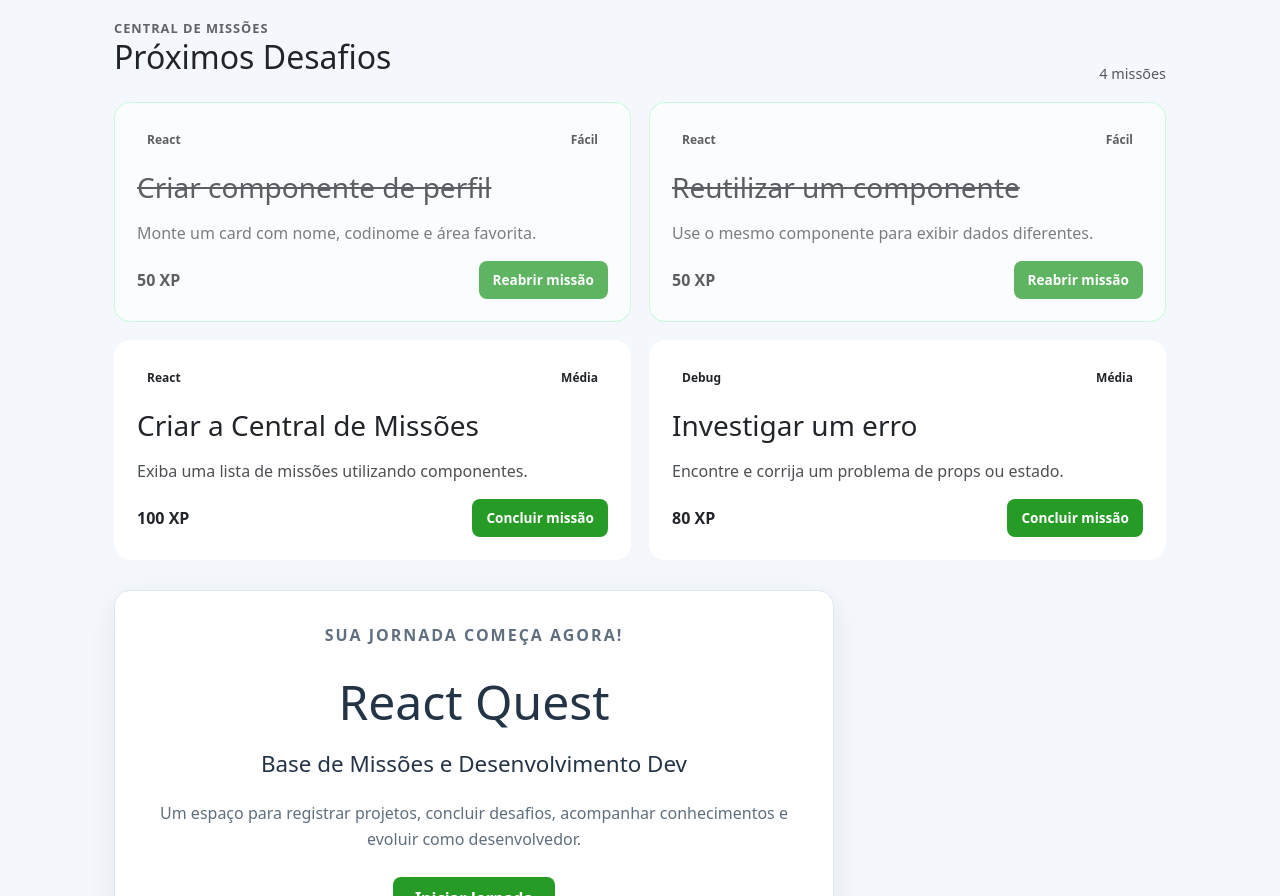
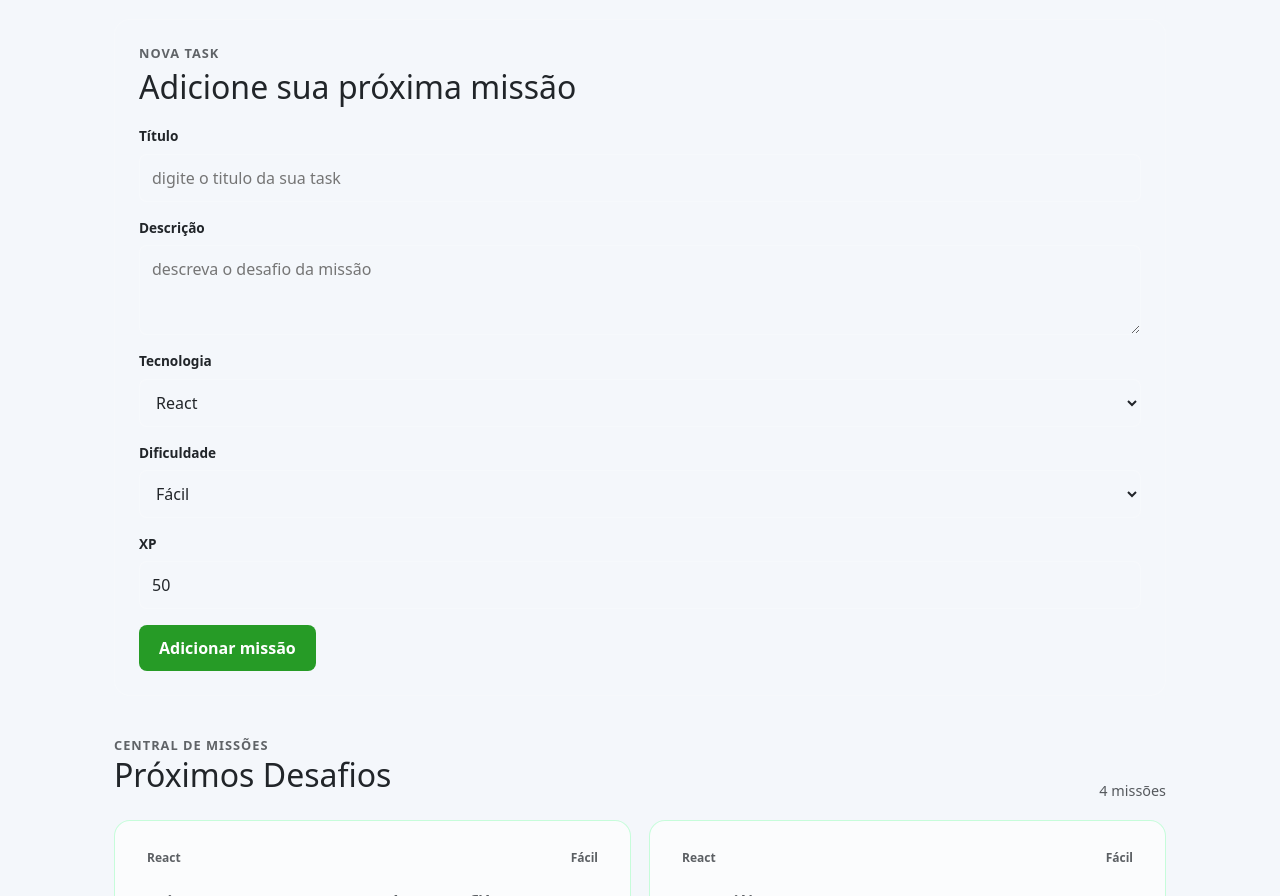
Before and after one commit to Unilelegroot/React-Quest, a React (Vite) app: page / in a window 1280 px wide. Shown: the part 820-1716 px from the top of the page. Built offline with nearby package versions, Linux system fonts and the light colour scheme.

Commit message:
feat: adicionamos cadastro de missões(missionForm)

```diff
--- a/src/App.css
+++ b/src/App.css
@@ -15,8 +15,8 @@
   margin: 0 auto;
   padding: 32px 24px;
   flex-direction: column;
-  justify-content: center;
-  align-items: center;
+  /* justify-content: center;
+  align-items: center; */
 }
 
 .summary-section {
--- a/src/App.jsx
+++ b/src/App.jsx
@@ -6,6 +6,8 @@ import Footer from "./components/Footer"
 import ProfileCard from "./components/ProfileCard"
 import SummaryCard from "./components/SummaryCard"
 import MissionCard from "./components/MissionCard"
+import MissionForm from "./components/MissionForm"
+
 
 const initialMissions = [
   {
@@ -60,6 +62,11 @@ function App() {
     })
     setMissions(updatedMissions)
   }
+
+  function addMission(newMission) {
+    setMissions([...missions, newMission])
+  }
+
 
   const completedMissions = missions.filter((mission) => mission.completed)
 
@@ -123,6 +130,10 @@ function App() {
           </div>
         </section>
 
+        <MissionForm
+          onAddMission={addMission}
+        />
+
         <section className="missions-section">
           <div className="section-heading">
             <div>
--- a/src/components/MissionCard.jsx
+++ b/src/components/MissionCard.jsx
@@ -3,15 +3,15 @@ import "./missionCard.css"
 function MissionCard({ title, description, technology, difficulty, xp, completed, onToggle}) {
     return(
         <article className={`mission-card ${completed ? "mission-card--completed" : ""}`}>
-            <div className="mission-card__header">
-                <span className="mission-card__technology">{technology}</span>
-                <span className="mission-card__difficulty">{difficulty}</span>
+            <div className="mission-card_header">
+                <span className="mission-card_technology">{technology}</span>
+                <span className="mission-card_difficulty">{difficulty}</span>
             </div>
             <h3>{title}</h3>
-            <p className="mission-card__description">{description}</p>
-            <div className="mission-card__footer">
-                <strong className="mission-card__xp">{xp} XP</strong>
-                <button type="button" className="mission-card__button" onClick={onToggle}>
+            <p className="mission-card_description">{description}</p>
+            <div className="mission-card_footer">
+                <strong className="mission-card_xp">{xp} XP</strong>
+                <button type="button" className="mission-card_button" onClick={onToggle}>
                     {completed ? "Reabrir missão" : "Concluir missão"}
                 </button>
             </div>
--- /dev/null
+++ b/src/components/MissionForm.jsx
@@ -0,0 +1,118 @@
+import { useState } from "react"
+import "./missionForm.css"
+
+function MissionForm({ onAddMission }) {
+    const [title, setTitle] = useState("")
+    const [description, setDescription] = useState("")
+    const [technology, setTechnology] = useState("React")
+    const [difficulty, setDifficulty] = useState("Fácil")
+    const [xp, setXp] = useState(50)
+
+
+    function handleSubmit(event) {
+        event.preventDefault()
+
+        if(!title.trim() || !description.trim()){
+            alert("Preencha todos os campos obrigatórios.")
+            return;
+        }
+
+        const newMission = {
+            id: Date.now(),
+            title,
+            description,
+            technology,
+            difficulty,
+            xp,
+            completed: false,
+        }
+        onAddMission(newMission)
+
+        setTitle("")
+        setDescription("")
+        setTechnology("React")
+        setDifficulty("Fácil")
+        setXp(50)
+    }
+
+
+    return (
+        <section className="mission-form-section">
+            <div className="mission-form-heading">
+                <p>Nova task</p>
+                <h2>Adicione sua próxima missão</h2>
+            </div>
+            <form className="mission-form" onSubmit={handleSubmit}>
+                <div className="mission-form_group">
+                    <label htmlFor="title">Título</label>
+                    <input
+                        id="title"
+                        type="text"
+                        value={title}
+                        onChange={(event) => setTitle(event.target.value)}
+                        placeholder="digite o titulo da sua task"
+                    />
+                </div>
+
+                <div className="mission-form_group">
+                    <label htmlFor="description">Descrição</label>
+                    <textarea
+                        id="description"
+                        value={description}
+                        onChange={(event) => setDescription(event.target.value)}
+                        placeholder="descreva o desafio da missão"
+                    />
+                </div>
+
+                <div className="mission-form_group">
+                    <label htmlFor="technology">Tecnologia</label>
+                    <select
+                        id="technology"
+                        value={technology}
+                        onChange={(event) => setTechnology(event.target.value)}
+                    >
+                        <option value="React">React</option>
+                        <option value="HTML">HTML</option>
+                        <option value="CSS">CSS</option>
+                        <option value="Git">Git</option>
+                        <option value="Debug">Debug</option>
+                        <option value="JavaScript">JavaScript</option>
+                        <option value="IA">IA</option>
+                        <option value="Python">Python</option>
+                    </select>
+                </div>
+
+                <div className="mission-form_group">
+                    <label htmlFor="difficulty">Dificuldade</label>
+                    <select
+                        id="difficulty"
+                        value={difficulty}
+                        onChange={(event) => setDifficulty(event.target.value)}
+                    >
+                        <option value="Fácil">Fácil</option>
+                        <option value="Médio">Médio</option>
+                        <option value="Difícil">Difícil</option>
+                    </select>
+                </div>
+
+                <div className="mission-form_group">
+                    <label htmlFor="xp">XP</label>
+                    <input
+                        id="xp"
+                        type="number"
+                        value={xp}
+                        onChange={(event) => setXp(Number(event.target.value))}
+                        min={10}
+                        step={10}
+                    />
+                </div>
+
+                <button className="mission-form__button" type="submit">
+                    Adicionar missão
+                </button>
+            </form>
+        </section>
+    )
+}
+
+export default MissionForm
--- a/src/components/missionCard.css
+++ b/src/components/missionCard.css
@@ -25,16 +25,16 @@
   text-decoration: line-through;
 }
 
-.mission-card__header,
-.mission-card__footer {
+.mission-card_header,
+.mission-card_footer {
   display: flex;
   align-items: center;
   justify-content: space-between;
   gap: 12px;
 }
 
-.mission-card__technology,
-.mission-card__difficulty {
+.mission-card_technology,
+.mission-card_difficulty {
   padding: 6px 10px;
   border-radius: 999px;
   background: var(--color-surface);
@@ -46,14 +46,14 @@
   margin: 0;
 }
 
-.mission-card__description {
+.mission-card_description {
   flex: 1;
   margin: 0;
   line-height: 1.5;
   opacity: 0.8;
 }
 
-.mission-card__button {
+.mission-card_button {
   padding: 9px 14px;
   border: none;
   border-radius: 8px;
--- /dev/null
+++ b/src/components/missionForm.css
@@ -0,0 +1,58 @@
+.mission-form-section {
+  margin-top: 40px;
+  padding: 24px;
+  border: 1px solid rgba(255, 255, 255, 0.15);
+  border-radius: 16px;
+  background: rgba(255, 255, 255, 0.04);
+}
+.mission-form-heading {
+  margin-bottom: 20px;
+}
+.mission-form-heading p {
+  margin: 0;
+  font-size: 0.8rem;
+  font-weight: 700;
+  text-transform: uppercase;
+  letter-spacing: 1px;
+  opacity: 0.7;
+}
+.mission-form-heading h2 {
+  margin: 5px 0 0;
+}
+.mission-form {
+  display: grid;
+  gap: 16px;
+}
+.mission-form_group {
+  display: flex;
+  flex-direction: column;
+  gap: 7px;
+}
+.mission-form_group label {
+  font-size: 0.85rem;
+  font-weight: 700;
+}
+.mission-form_group input,
+.mission-form_group textarea,
+.mission-form_group select {
+  width: 100%;
+  padding: 11px 12px;
+  border: 1px solid rgba(255, 255, 255, 0.18);
+  border-radius: 8px;
+  background: rgba(255, 255, 255, 0.07);
+  color: inherit;
+  font: inherit;
+}
+.mission-form_group textarea {
+  min-height: 90px;
+  resize: vertical;
+}
+.mission-form__button {
+  justify-self: start;
+  padding: 11px 20px;
+  border: none;
+  border-radius: 8px;
+  font: inherit;
+  font-weight: 700;
+  cursor: pointer;
+}
--- a/src/components/welcome.css
+++ b/src/components/welcome.css
@@ -4,6 +4,7 @@
   max-width: 720px;
   text-align: center;
   padding: 32px;
+  margin: 0 auto;
   margin-top: 30px;
   border-radius: 16px;
   background: var(--color-surface);
```
